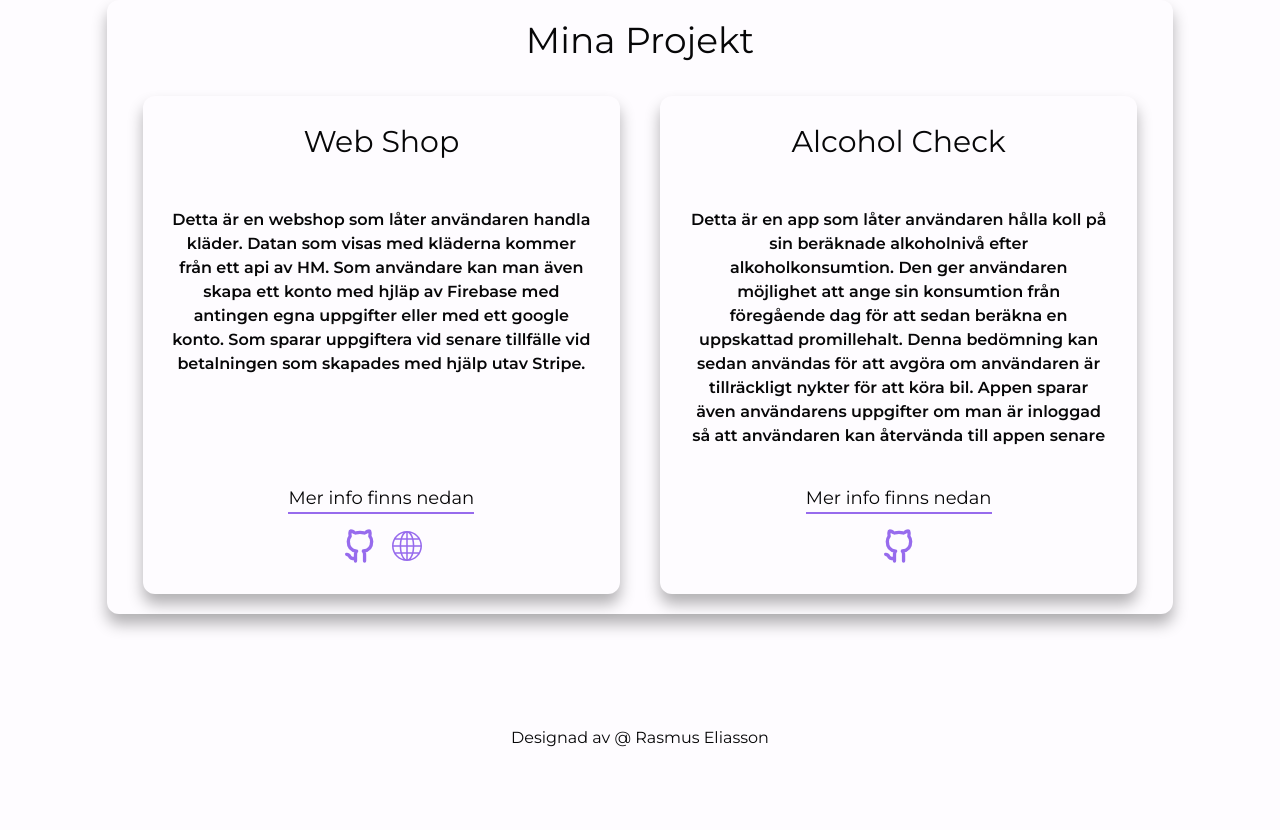
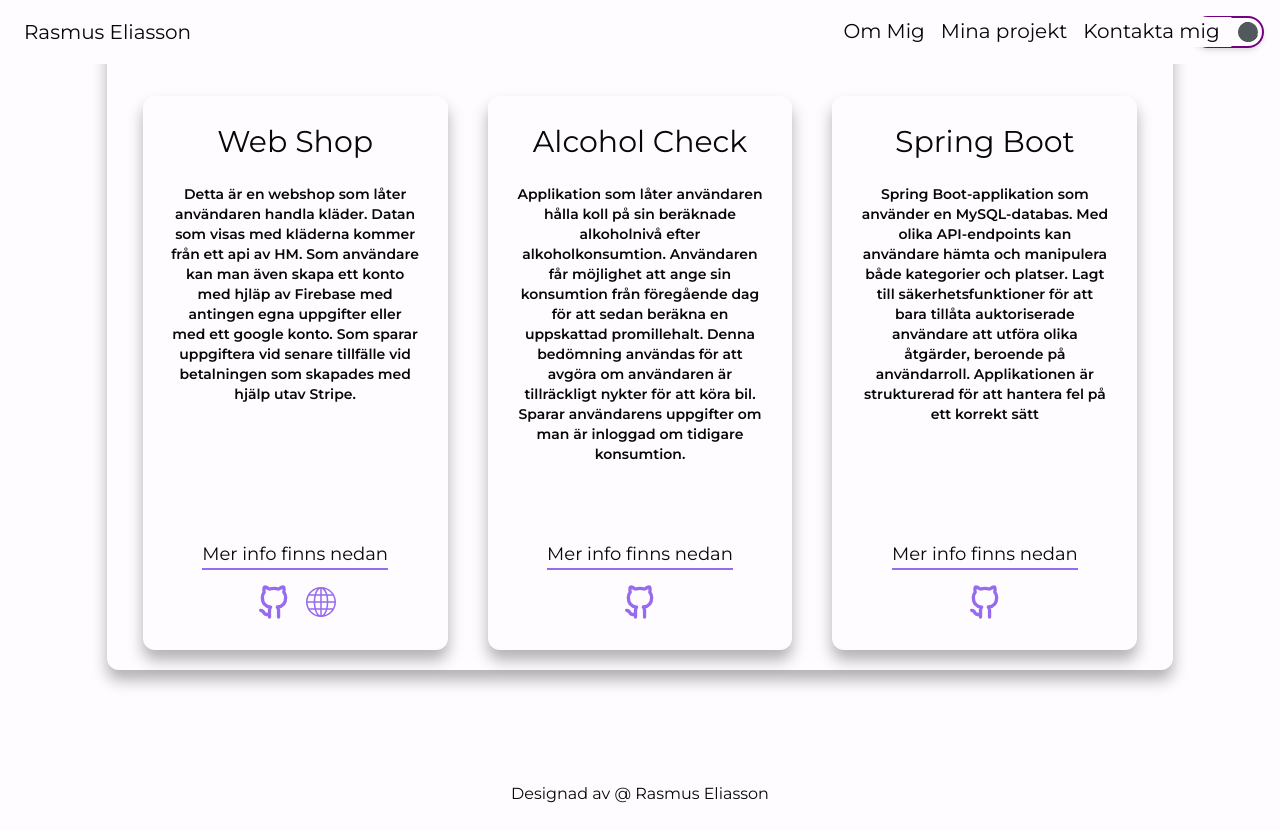
Before and after one commit to Rasmus3liasson/rasmus-portfolio, a Next.js app: page /components/Containers/Projects in a window 1280 px wide. Before the commit the page ends 800 px from the top, so only its background shows below. Built offline with nearby package versions, Linux system fonts and the light colour scheme; grey boxes are pictures that could not be loaded.

Commit message:
Added new project

```diff
--- a/src/app/components/Containers/Projects/AlcoholCheck.tsx
+++ b/src/app/components/Containers/Projects/AlcoholCheck.tsx
@@ -4,7 +4,7 @@ export default function AlcoholCheck() {
   const title = "Alcohol Check";
 
   const description =
-  "Detta är en app som låter användaren hålla koll på sin beräknade alkoholnivå efter alkoholkonsumtion. Den ger användaren möjlighet att ange sin konsumtion från föregående dag för att sedan beräkna en uppskattad promillehalt. Denna bedömning kan sedan användas för att avgöra om användaren är tillräckligt nykter för att köra bil. Appen sparar även användarens uppgifter om man är inloggad så att användaren kan återvända till appen senare och se sin tidigare konsumtion."
+  "Applikation som låter användaren hålla koll på sin beräknade alkoholnivå efter alkoholkonsumtion. Användaren får möjlighet att ange sin konsumtion från föregående dag för att sedan beräkna en uppskattad promillehalt. Denna bedömning användas för att avgöra om användaren är tillräckligt nykter för att köra bil. Sparar användarens uppgifter om man är inloggad om tidigare konsumtion."
   const techniques = ["Flutter", "Dart", "Firebase (Firestore)","Shared Preferences"];
   const githubLink = "https://github.com/Rasmus3liasson/alcohol_check";
 
--- /dev/null
+++ b/src/app/components/Containers/Projects/SpringBoot.tsx
@@ -0,0 +1,21 @@
+import projectRender from "./utils/projectRender";
+
+export default function SpringBoot() {
+  const title = "Spring Boot";
+
+  const description =
+    "Spring Boot-applikation som använder en MySQL-databas. Med olika API-endpoints kan användare hämta och manipulera både kategorier och platser. Lagt till säkerhetsfunktioner för att bara tillåta auktoriserade användare att utföra olika åtgärder, beroende på användarroll. Applikationen är strukturerad för att hantera fel på ett korrekt sätt";
+  const techniques = ["Java", "Spring Boot", "Spring Security", "MySQL", "Keycloak"];
+  const githubLink = "https://github.com/Rasmus3liasson/SpringBootRestApi";
+
+  return (
+    <section>
+      {projectRender({
+        title,
+        description,
+        techniques,
+        githubLink,
+      })}
+    </section>
+  );
+}
--- a/src/app/components/Containers/Projects/page.tsx
+++ b/src/app/components/Containers/Projects/page.tsx
@@ -3,6 +3,7 @@
 import React, { useEffect, useRef, useState } from "react";
 
 import AlcoholCheck from "./AlcoholCheck";
+import SpringBoot from "./SpringBoot";
 import WebShop from "./WebShop";
 
 function useIntersectionObserver(ref: React.RefObject<Element>) {
@@ -39,15 +40,17 @@ function useIntersectionObserver(ref: React.RefObject<Element>) {
 export default function Projects() {
   const webShopRef = useRef(null);
   const alcoholRef = useRef(null);
+  const springBootRef = useRef(null);
 
   const isWebShopVisible = useIntersectionObserver(webShopRef);
   const isAlcoholVisible = useIntersectionObserver(alcoholRef);
+  const isSpringBootVisible = useIntersectionObserver(springBootRef);
 
   return (
     <div id="projects" className="flex items-center justify-center">
       <div className="container flex flex-col items-center justify-center gap-9 px-6">
         <h3 className="text-4xl">Mina Projekt</h3>
-        <div className="flex flex-col lg:grid lg:grid-cols-2 justify-between gap-10 px-3">
+        <div className="flex flex-col lg:grid lg:grid-cols-3 justify-between gap-10 px-3">
           <div
             className={`animate-start ${isWebShopVisible && "show-project"}`}
             ref={webShopRef}
@@ -60,6 +63,12 @@ export default function Projects() {
           >
             <AlcoholCheck />
           </div>
+          <div
+            className={`animate-start ${isSpringBootVisible && "show-project"}`}
+            ref={springBootRef}
+          >
+            <SpringBoot />
+          </div>
         </div>
       </div>
     </div>
--- a/src/app/components/Containers/Projects/utils/projectRender.tsx
+++ b/src/app/components/Containers/Projects/utils/projectRender.tsx
@@ -19,10 +19,10 @@ export default function projectRender({
 }: Project) {
   return (
     <section className="container-purple container-scroll h-auto flex flex-col items-center justify-center w-full m-0 p-7 ">
-      <p className="text-3xl mb-6">{title}</p>
+      <p className="text-3xl">{title}</p>
       <div>
         <div className="w-full flex items-center flex-col justify-center relative group py-6">
-          <div className="font-semibold content-scroll lg:h-60">
+          <div className="font-semibold content-scroll lg:h-80 text-sm md:text-xs lg:text-sm">
             <article>{description}</article>
           </div>
           <div className="absolute content-scroll inset-0 opacity-0 bg-colors-black text-colors-white group-hover:opacity-90 duration-200 flex flex-col py-2 rounded-lg">
```
